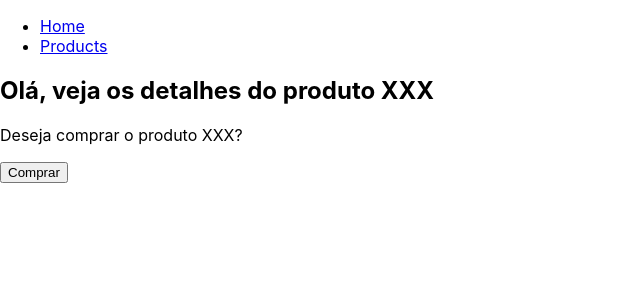
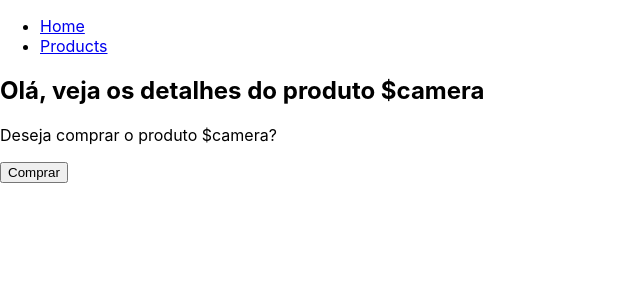
Before and after one commit to jerp86/animatedRoutes, a React (Vite) app: page /products/cam-10 in a window 1280 px wide. Shown: the top 300 px of the page, without its empty margins (0-640 px from the left). Built offline with nearby package versions, Linux system fonts and the light colour scheme.

Commit message:
refactory: add useParams and useHistory in Product to be get the props

```diff
--- a/src/components/Product/index.tsx
+++ b/src/components/Product/index.tsx
@@ -1,9 +1,23 @@
 import React from 'react';
+import { Redirect, useHistory, useParams } from 'react-router-dom';
+import { DATA_PRODUCTS } from '../../data/products';
 
-export const Product = () => (
-  <div>
-    <h2>Olá, veja os detalhes do produto XXX</h2>
-    <p>Deseja comprar o produto XXX?</p>
-    <button>Comprar</button>
-  </div>
-);
+export const Product = () => {
+  const params = useParams<{ id: string; }>();
+  const history = useHistory();
+
+  const product = DATA_PRODUCTS.find(prod => prod.id === params.id);
+
+  return (
+    <>
+      {!product && <Redirect to="/" />}
+      <div>
+        <h2>Olá, veja os detalhes do produto ${product?.name}</h2>
+        <p>Deseja comprar o produto ${product?.name}?</p>
+        <button type="button" onClick={() => history.push('/buy')}>
+          Comprar
+        </button>
+      </div>
+    </>
+  );
+};
```
